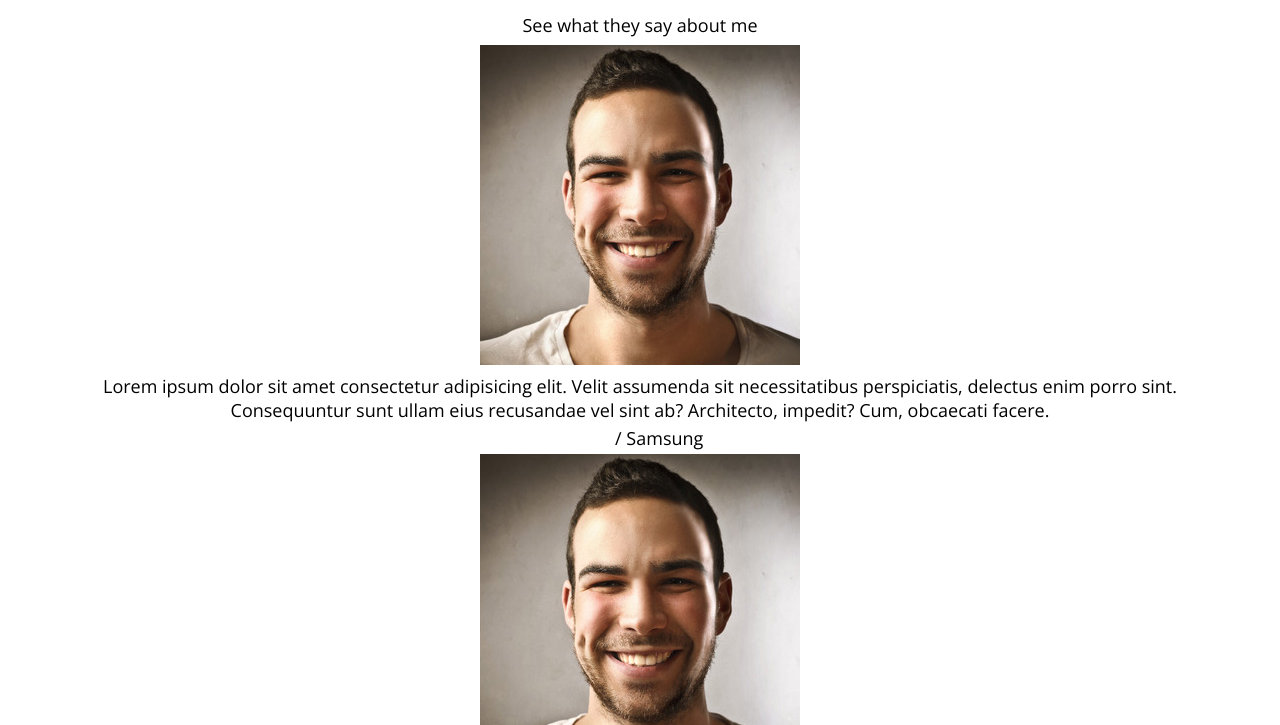
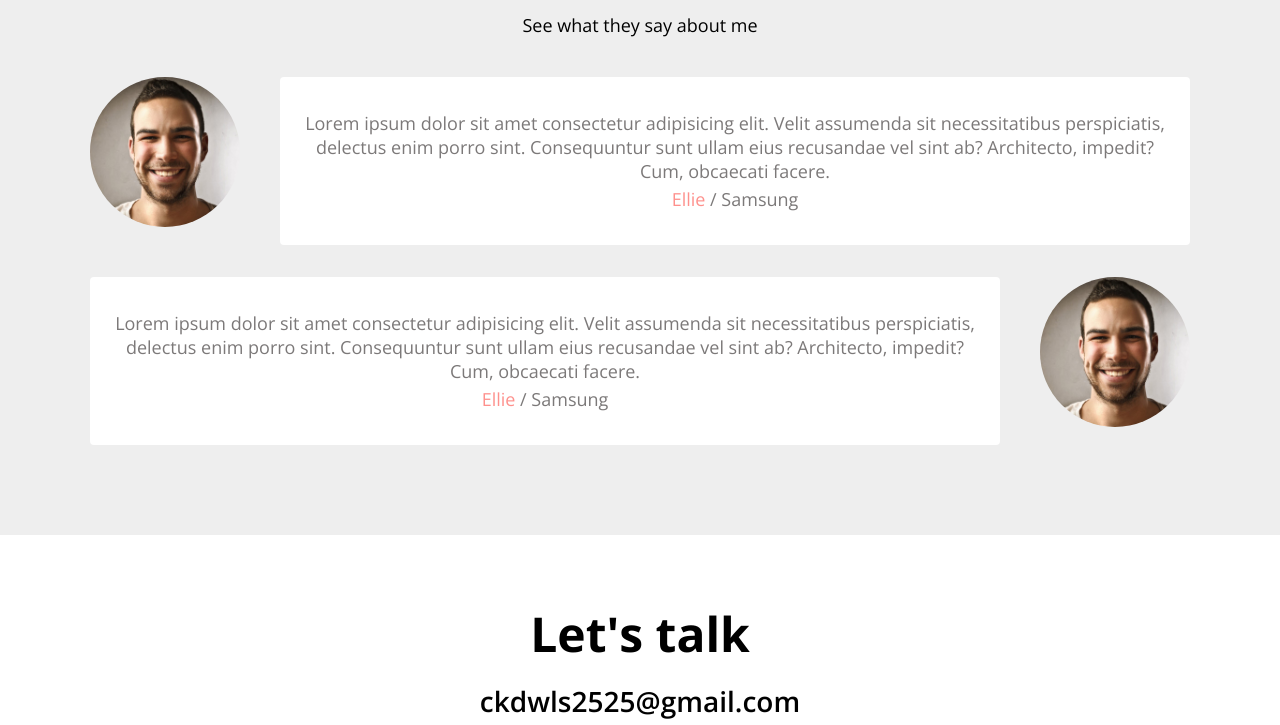
Before and after one commit to park-chang-jin/Portfolio, a plain HTML site: page index.html in a window 1280 px wide. Shown: the part 3052-3777 px from the top of the page. Drawn offline with nearby package versions, Linux system fonts and the light colour scheme.

Commit message:
CSS: Testimonial

```diff
--- a/index.html
+++ b/index.html
@@ -364,11 +364,6 @@
           </div>
         </div>
         <div class="testimonial">
-          <img
-            src="imgs/testimonial/people1.jpg"
-            alt="People"
-            class="testimonial__avatar"
-          />
           <div class="testimonial__speech-bubble">
             <p>
               Lorem ipsum dolor sit amet consectetur adipisicing elit. Velit
@@ -378,6 +373,11 @@
             </p>
             <p class="name"><a href="">Ellie</a> / Samsung</p>
           </div>
+          <img
+            src="imgs/testimonial/people1.jpg"
+            alt="People"
+            class="testimonial__avatar"
+          />
         </div>
       </div>
     </section>
--- a/style.css
+++ b/style.css
@@ -386,3 +386,45 @@ p {
   margin-top: 8px;
   background-color: var(--color-dark-white);
 }
+
+/* Testimonial */
+#testimonials {
+  background-color: var(--color-light-white);
+}
+
+.testimonials {
+  margin: 40px;
+}
+
+.testimonial {
+  display: flex;
+  margin: 32px 0;
+}
+
+.testimonial__avatar {
+  width: 150px;
+  height: 150px;
+  border-radius: 50%;
+}
+
+.testimonial__avatar:nth-child(odd) {
+  margin-right: 40px;
+}
+
+.testimonial__avatar:nth-child(even) {
+  margin-left: 40px;
+}
+
+.testimonial__speech-bubble {
+  padding: 30px 18px;
+  background-color: var(--color-white);
+  border-radius: var(--size-border-radius);
+}
+
+.testimonial__speech-bubble p {
+  color: var(--color-light-grey);
+}
+
+.testimonial__speech-bubble a {
+  color: var(--color-pink);
+}
```
